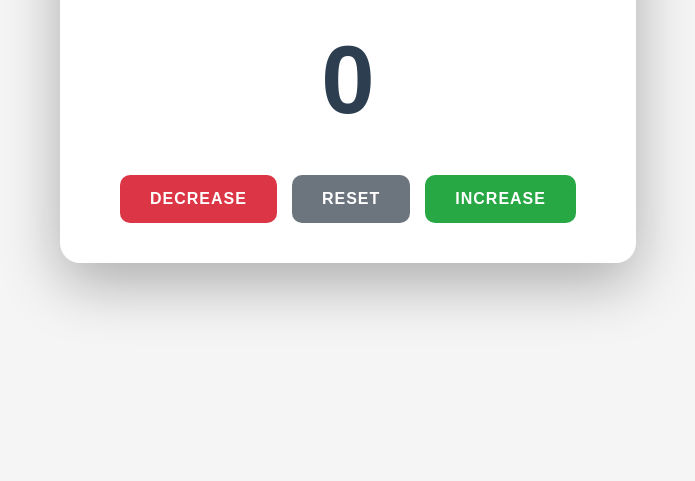
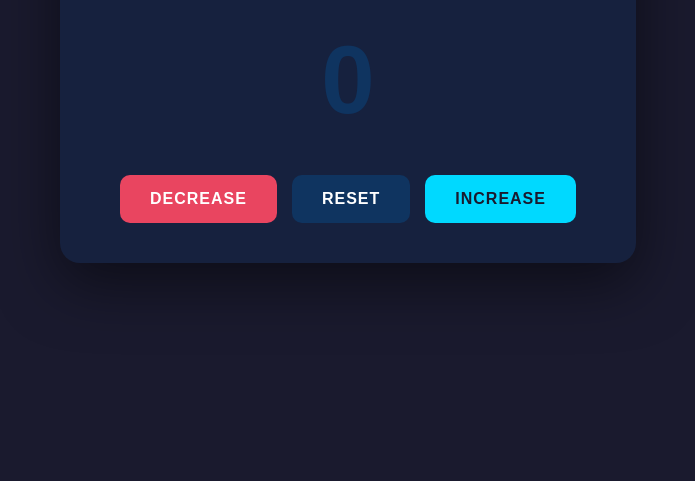
Before and after one commit to Sankrityayana/Counter-App, a plain HTML site: page index.html in a window 1280 px wide. Shown: the part 319-800 px from the top of the page, without its empty margins (292-987 px from the left). Drawn offline with Linux system fonts and the light colour scheme.

Commit message:
Update to dark theme with modern colors

```diff
--- a/style.css
+++ b/style.css
@@ -10,20 +10,20 @@ body {
     justify-content: center;
     align-items: center;
     min-height: 100vh;
-    background: #f5f5f5;
+    background: #1a1a2e;
 }
 
 .container {
-    background: white;
+    background: #16213e;
     padding: 40px 60px;
     border-radius: 20px;
-    box-shadow: 0 20px 60px rgba(0, 0, 0, 0.3);
+    box-shadow: 0 20px 60px rgba(0, 0, 0, 0.5);
     text-align: center;
     min-width: 400px;
 }
 
 h1 {
-    color: #333;
+    color: #e94560;
     margin-bottom: 30px;
     font-size: 2.5rem;
     letter-spacing: 2px;
@@ -36,22 +36,22 @@ h1 {
 #counter {
     font-size: 6rem;
     font-weight: bold;
-    color: #2c3e50;
+    color: #0f3460;
     display: inline-block;
     min-width: 200px;
     transition: transform 0.2s ease;
 }
 
 #counter.positive {
-    color: #28a745;
+    color: #00d9ff;
 }
 
 #counter.negative {
-    color: #dc3545;
+    color: #e94560;
 }
 
 #counter.zero {
-    color: #2c3e50;
+    color: #0f3460;
 }
 
 .button-group {
@@ -83,30 +83,30 @@ h1 {
 }
 
 .btn-decrease {
-    background: #dc3545;
+    background: #e94560;
     color: white;
 }
 
 .btn-decrease:hover {
-    background: #c82333;
+    background: #d63651;
 }
 
 .btn-reset {
-    background: #6c757d;
+    background: #0f3460;
     color: white;
 }
 
 .btn-reset:hover {
-    background: #5a6268;
+    background: #0a2540;
 }
 
 .btn-increase {
-    background: #28a745;
-    color: white;
+    background: #00d9ff;
+    color: #1a1a2e;
 }
 
 .btn-increase:hover {
-    background: #218838;
+    background: #00bfdd;
 }
 
 @media (max-width: 480px) {
```
